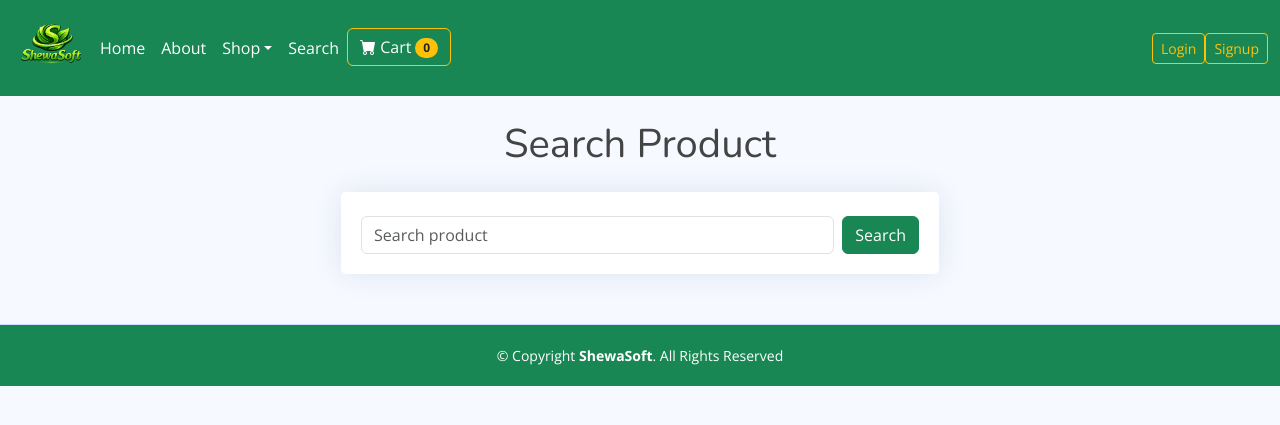
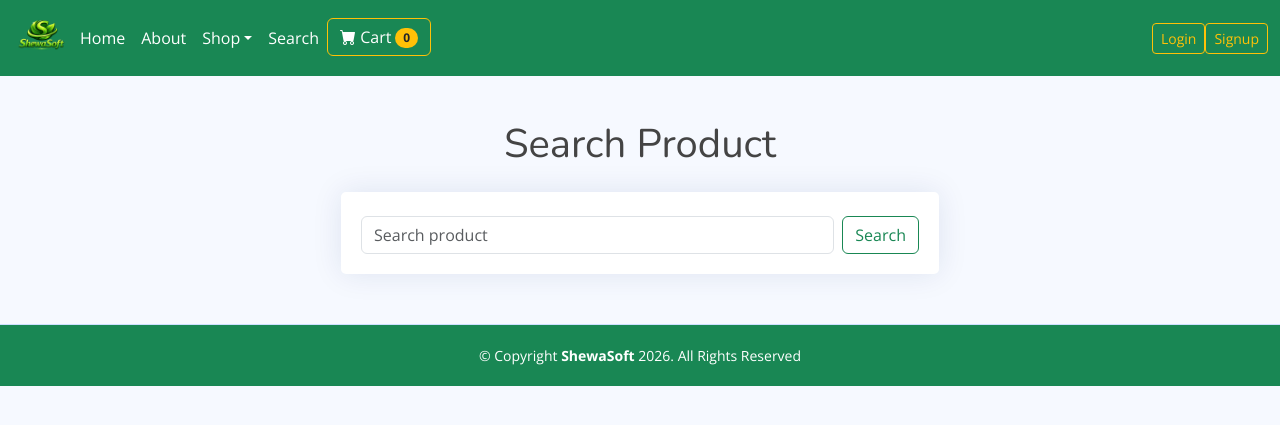
Before and after one commit to habibshewa2023/shewastore, a Django app: template shop/templates/search.html in a window 1280 px wide. Shown: the top 425 px of the page. Run offline with Django 5.2, Linux system fonts and the light colour scheme; the template is opened without the code that fills it, so the values that code supplies are empty; some libraries are stand-ins or nearby versions.

Commit message:
initialize project

```diff
--- a/cart/templates/cart_summary.html
+++ b/cart/templates/cart_summary.html
@@ -44,8 +44,8 @@
                 </div>
               </div>
               </p>
-              <button type="button" data-index="{{ product.id }}" class="btn btn-primary update-cart">Edit</button>
-              <button type="button" data-index="{{ product.id }}" class="btn btn-danger delete-product">Delete</button>
+              <button type="button" data-index="{{ product.id }}" class="btn btn-outline-primary update-cart">Edit</button>
+              <button type="button" data-index="{{ product.id }}" class="btn btn-outline-danger delete-product">Delete</button>
 
             </div>
             </div>
@@ -56,7 +56,7 @@
         Total Orders <span class="badge bg-white text-success">$ {{ total_orders }}</span>
       </button>
 
-      <a href="{% url 'checkout' %}" class="btn btn-success mb-2">
+      <a href="{% url 'checkout' %}" class="btn btn-outline-success mb-2">
         Checkout
       </a>
     {% else %}
--- a/payment/views.py
+++ b/payment/views.py
@@ -51,7 +51,7 @@ def process_order(request):
         user_shipping = request.session.get('user_shipping')
         full_name = user_shipping['shipping_full_name']
         email = user_shipping['shipping_email']
-        full_address = f"{user_shipping['shipping_address1']}\n{user_shipping['shipping_address2']}\n{user_shipping['shipping_province']}\n{user_shipping['shipping_city']}\n{user_shipping['shipping_state']}\n"
+        full_address = f'{user_shipping['shipping_address1']}\n{user_shipping['shipping_address2']}\n{user_shipping['shipping_province']}\n{user_shipping['shipping_city']}\n{user_shipping['shipping_state']}\n'
 
         if request.user.is_authenticated:
             user = request.user
--- a/requirements.txt
+++ b/requirements.txt
@@ -21,8 +21,6 @@ gTTS==2.5.4
 gunicorn==26.0.0
 h11==0.16.0
 idna==3.10
-jax==0.5.3
-jaxlib==0.5.3
 Js2Py==0.74
 kiwisolver==1.4.8
 matplotlib==3.10.1
--- a/shop/templates/base.html
+++ b/shop/templates/base.html
@@ -36,11 +36,11 @@
         {% endblock%}
         <footer id="footer" class="footer bg-success" style="margin-left: 0px;">
     <div class="copyright text-white">
-      &copy; Copyright <strong><span>ShewaSoft</span></strong>. All Rights Reserved
+      &copy; Copyright <strong><span>ShewaSoft</span></strong> 2026. All Rights Reserved
     </div>
   </footer>
 
-  <a href="#" class="back-to-top bg-success d-flex align-items-center justify-content-center"><i class="bi bi-arrow-up-short"></i></a>
+  <a href="#" class="back-to-top bg-warning d-flex align-items-center justify-content-center"><i class="bi bi-arrow-up-short text-dark"></i></a>
 
   <script src="{% static 'assets/vendor/apexcharts/apexcharts.min.js' %}"></script>
   <script src="{% static 'assets/vendor/bootstrap/js/bootstrap.bundle.min.js' %}"></script>
--- a/shop/templates/index.html
+++ b/shop/templates/index.html
@@ -3,10 +3,10 @@
 {% load humanize %}
 {% block content %}
 <!-- Header-->
-<main id="main" class="main" style="margin-left: 0px; margin-top: 100px;">
+<main id="main" class="main" style="margin-left: 0px; margin-top: 80px;">
     <div class="col-lg-12 mx-auto">
       <div id="carouselExampleFade" class="carousel slide carousel-fade" data-bs-ride="carousel">
-        <div class="carousel-inner">
+        <div class="carousel-inner rounded-5">
           <div class="carousel-item active">
             <img src="{% static 'assets/img/slides-1.jpg' %}" class="d-block w-100" alt="...">
           </div>
--- a/shop/templates/navbar.html
+++ b/shop/templates/navbar.html
@@ -2,7 +2,7 @@
 
 <nav class="navbar navbar-expand-sm bg-success fixed-top">
     <div class="container-fluid">
-      <img src="{% static 'assets/img/shewsoft_with_bg.png' %}" style="width: 80px;">
+      <img src="{% static 'assets/img/shewsoft_with_bg.png' %}" style="width: 60px;">
       <button class="navbar-toggler" type="button" data-bs-toggle="collapse" data-bs-target="#mynavbar">
         <span class="navbar-toggler-icon"></span>
       </button>
--- a/shop/templates/search.html
+++ b/shop/templates/search.html
@@ -12,7 +12,7 @@
                     <form class="d-flex mt-4" action="{% url 'search' %}" method="POST">
                         {% csrf_token %}
                         <input class="form-control me-2" type="text" name="search" placeholder="Search product">
-                        <button class="btn btn-success" type="submit">Search</button>
+                        <button class="btn btn-outline-success" type="submit">Search</button>
                     </form>
                 </div>
             </div>
--- a/shop/templates/update_info.html
+++ b/shop/templates/update_info.html
@@ -30,7 +30,7 @@
 <body>
 <nav class="navbar navbar-expand-sm bg-success fixed-top">
     <div class="container-fluid">
-      <img src="{% static 'assets/img/shewsoft_with_bg.png' %}" style="width: 80px;">
+      <img src="{% static 'assets/img/shewsoft_with_bg.png' %}" style="width: 60px;">
       <button class="navbar-toggler" type="button" data-bs-toggle="collapse" data-bs-target="#mynavbar">
         <span class="navbar-toggler-icon"></span>
       </button>
@@ -63,6 +63,7 @@
                 <ul class="dropdown-menu">
                   <li><a class="dropdown-item" href="{% url 'update_user' %}">User Profile</a></li>
                   <li><a class="dropdown-item" href="{% url 'update_info' %}">User Info</a></li>
+                  <li><a class="dropdown-item" href="{% url 'orders' %}">User Orders</a></li>
                 </ul>
             </li>
           {% endif %}
--- a/shop/templates/update_password.html
+++ b/shop/templates/update_password.html
@@ -30,7 +30,7 @@
 <body>
 <nav class="navbar navbar-expand-sm bg-success fixed-top">
     <div class="container-fluid">
-      <img src="{% static 'assets/img/shewsoft_with_bg.png' %}" style="width: 80px;">
+      <img src="{% static 'assets/img/shewsoft_with_bg.png' %}" style="width: 60px;">
       <button class="navbar-toggler" type="button" data-bs-toggle="collapse" data-bs-target="#mynavbar">
         <span class="navbar-toggler-icon"></span>
       </button>
@@ -63,6 +63,7 @@
                 <ul class="dropdown-menu">
                   <li><a class="dropdown-item" href="{% url 'update_user' %}">User Profile</a></li>
                   <li><a class="dropdown-item" href="{% url 'update_info' %}">User Info</a></li>
+                  <li><a class="dropdown-item" href="{% url 'orders' %}">User Orders</a></li>
                 </ul>
             </li>
           {% endif %}
@@ -98,7 +99,7 @@
                   <div class="pt-4 pb-2">
                     <h5 class="card-title text-center pb-0 fs-4">Update Password</h5>
                   </div>
-                  <form method="POST" action="{% url 'update_password' %}" class="row g-3 needs-validation" novalidate>
+                  <form method="POST" action="{% url 'update_password' %}" class="row needs-validation" novalidate>
 
                     {% csrf_token %}
                       {{ form.as_p }}
```
Also changed, not shown: shewastore/settings.py (+8 -1 lines), shop/templates/update_user.html (+5 -4 lines), db.sqlite3, 1 other file.
